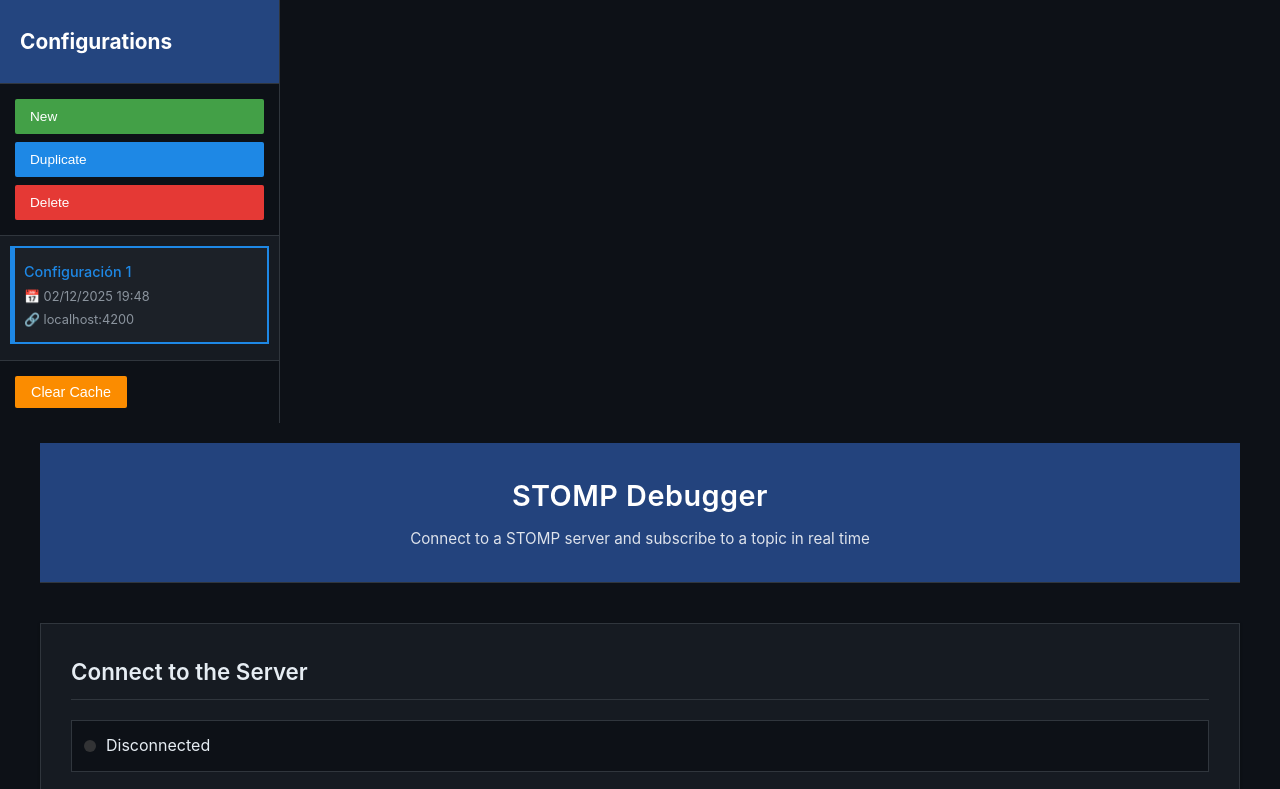
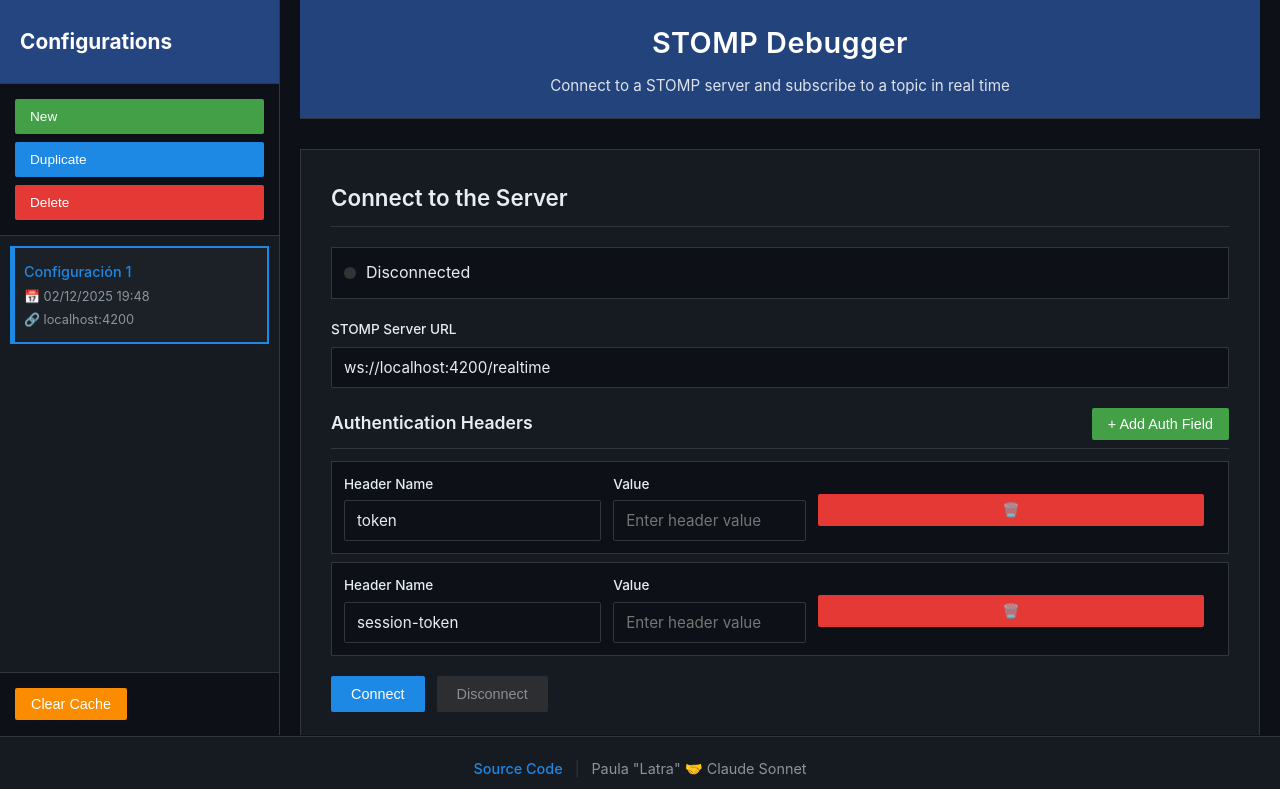
Before and after one commit to latra/STOMP_webclient, a website built with Vite: page index.html in a window 1280 px wide. Shown: the top 789 px of the page. Built offline with nearby package versions, Linux system fonts and the light colour scheme.

Commit message:
some visual changes

```diff
--- a/index.html
+++ b/index.html
@@ -7,6 +7,7 @@
     <link rel="stylesheet" href="styles.css">
 </head>
 <body>
+    <div class="main-wrapper">
     <!-- Sidebar for configurations -->
     <aside class="sidebar" id="sidebar">
         <div class="sidebar-header">
@@ -127,6 +128,7 @@
         </section>
         </div>
     </div>
+    </div>
 
     <script type="module" src="./app.js"></script>
 
--- a/styles.css
+++ b/styles.css
@@ -33,8 +33,8 @@ body {
     min-height: 100vh;
 }
 
-/* Main wrapper for sidebar and content */
-body > :not(footer) {
+/* Main wrapper container for sidebar and content */
+.main-wrapper {
     display: flex;
     flex: 1;
 }
@@ -46,9 +46,9 @@ body > :not(footer) {
     border-right: 1px solid var(--border-color);
     display: flex;
     flex-direction: column;
+    height: calc(100vh - 65px);
     position: sticky;
     top: 0;
-    height: 100vh;
     overflow-y: auto;
 }
 
@@ -125,8 +125,7 @@ body > :not(footer) {
     padding: 15px;
     border-top: 1px solid var(--border-color);
     background: #0d1117;
-    position: sticky;
-    bottom: 0;
+    margin-top: auto;
 }
 
 .sidebar-list .empty-state {
@@ -211,18 +210,20 @@ body > :not(footer) {
 .main-content {
     flex: 1;
     overflow-y: auto;
-    padding: 20px;
+    padding: 0 20px 20px 20px;
+    height: calc(100vh - 65px);
 }
 
 .container {
     max-width: 1200px;
     margin: 0 auto;
+    padding-bottom: 80px;
 }
 
 header {
     text-align: center;
-    margin-bottom: 40px;
-    padding: 30px 20px;
+    margin-bottom: 30px;
+    padding: 20px 20px;
     background-color: rgba(40, 80, 150, 0.8);
     color: white;
     border-radius: 0;
@@ -761,7 +762,10 @@ select:focus {
     text-align: center;
     color: var(--text-secondary);
     font-size: 0.9rem;
-    margin-top: auto;
+    position: fixed;
+    bottom: 0;
+    left: 0;
+    z-index: 100;
 }
 
 .footer-content {
```
